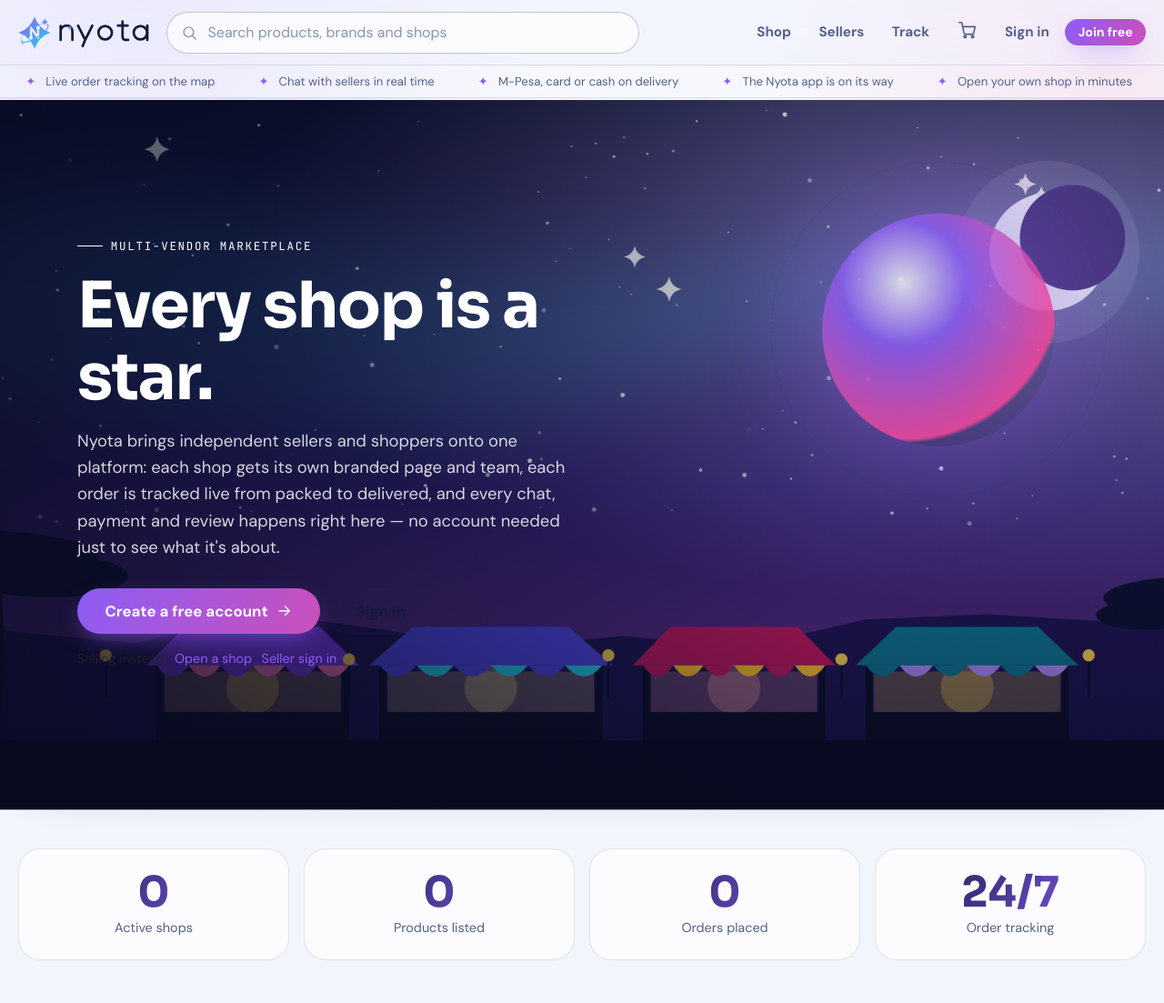
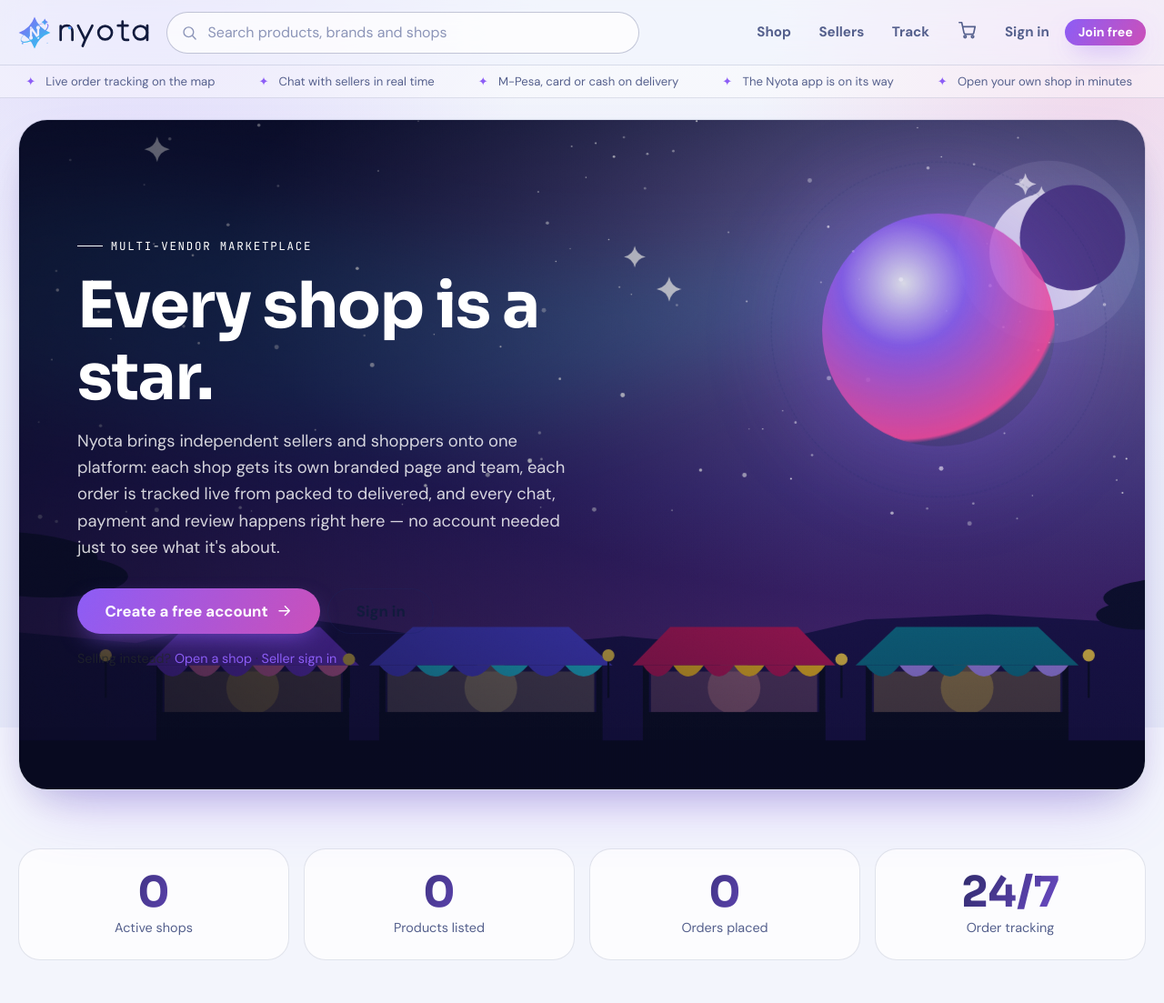
Before and after one commit to brandoenkimu/Nyota, a Django app: page / in a window 1280 px wide; the page is wider, and only the part inside the window is pictured. Shown: the top 1103 px of that part at 91% size. Run offline with Django 5.2, Linux system fonts and the light colour scheme; data comes from the database, SQL or seed files in the repository; data that the repository does not hold is empty; parts of the project's set-up code (start-up, migrations or seed data) failed here and were passed over; some libraries are stand-ins or nearby versions.

Commit message:
Update landing page design and styling

```diff
--- a/static/css/landing.css
+++ b/static/css/landing.css
@@ -8,11 +8,18 @@
    contributes to the box's real height -- fine for a short slide caption, but it silently clipped
    these buttons off the bottom (overflow:hidden) whenever the effective viewport got narrower, which
    includes browser zoom-in (zooming in shrinks the effective CSS-pixel width, wrapping the lead text
-   onto more lines). hero-static puts this one hero back in normal document flow so its height always
-   follows its content, and nothing can ever be clipped again. */
-.hero.hero-static { overflow: visible; min-height: 0; }
+   onto more lines). hero-static puts the slide back in normal document flow so .hero's height always
+   follows its content -- which also means overflow can stay hidden (nothing exceeds the box anymore),
+   keeping the rounded corners that clip the background art into shape, instead of letting that art
+   bleed past the curve into a flat-looking rectangle. A soft lifted shadow adds some depth so the
+   panel doesn't read as a flat block against the page. */
+.hero.hero-static { min-height: 0; box-shadow: 0 34px 70px -28px rgba(var(--accent-rgb), .4), var(--shadow); }
 .hero.hero-static .hero-slide { position: relative; inset: auto; opacity: 1; visibility: visible; display: block; padding-block: clamp(2.2rem, 6vw, 3.6rem) clamp(2.6rem, 7vw, 4.2rem); }
 .hero.hero-static .hero-art { position: absolute; inset: 0; z-index: -1; }
+/* Keep the entrance animation strictly top-to-bottom: the default rules only stagger children 2-4,
+   so the 5th child (the "Selling instead?" line) rose in at the same time as the 4th (the buttons)
+   and could briefly sit on top of it mid-animation. */
+.hero.hero-static .hero-copy > *:nth-child(5) { animation-delay: .4s; }
 
 .feat-grid { display: grid; grid-template-columns: repeat(auto-fit, minmax(240px, 1fr)); gap: 1.1rem; }
 .feat-card { padding: 1.5rem; border-radius: var(--r-lg); background: var(--surface); border: 1px solid var(--line); transition: transform .35s var(--ease), border-color .3s, box-shadow .35s; }
```
